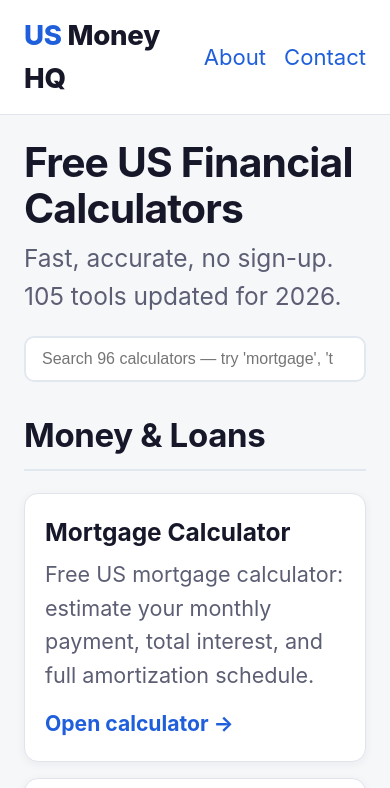
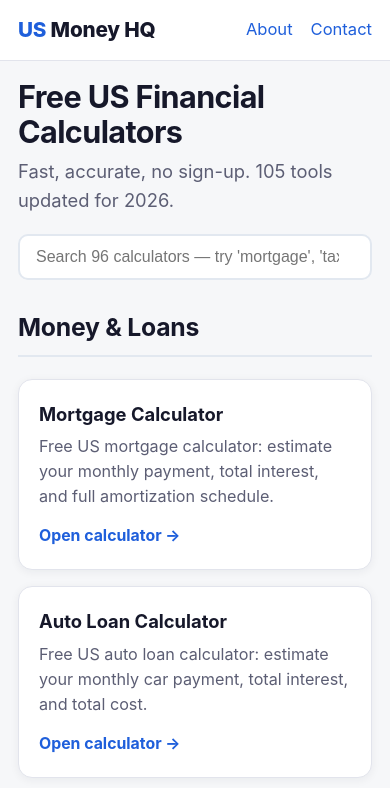
Before and after one commit to yasir23/usmoneyhq, a Next.js app: page / in a window 390 px wide. Shown: the top 788 px of the page. Built offline with nearby package versions, Linux system fonts and the light colour scheme.

Commit message:
Scope the 150% scale: 150% at >=768px (no zoom needed on desktop), 112.5% on phones

```diff
--- a/styles/globals.css
+++ b/styles/globals.css
@@ -36,12 +36,19 @@
 
 html {
   -webkit-text-size-adjust: 100%;
-  /* Site renders at what used to require 150% browser zoom: the root is 150%
-     of the browser default (16px -> 24px), and because every type size in this
-     stylesheet is expressed in rem, all text scales with it. Using a percentage
-     (not a px value) means a visitor who has set a larger default still gets
-     their preference honoured on top. */
-  font-size: 150%;
+  /* Mobile-first base: 112.5% (18px) — comfortable on a phone at 100% zoom,
+     where 24px would be oversized. */
+  font-size: 112.5%;
+}
+
+/* Desktop / tablet: render at 150% (16px -> 24px) so visitors never have to
+   zoom in to read the site. Every type size in this stylesheet is expressed in
+   rem, so all text scales from this single value; using a percentage rather
+   than a fixed px still honours a visitor's own larger browser font setting. */
+@media (min-width: 768px) {
+  html {
+    font-size: 150%;
+  }
 }
 
 body {
```
